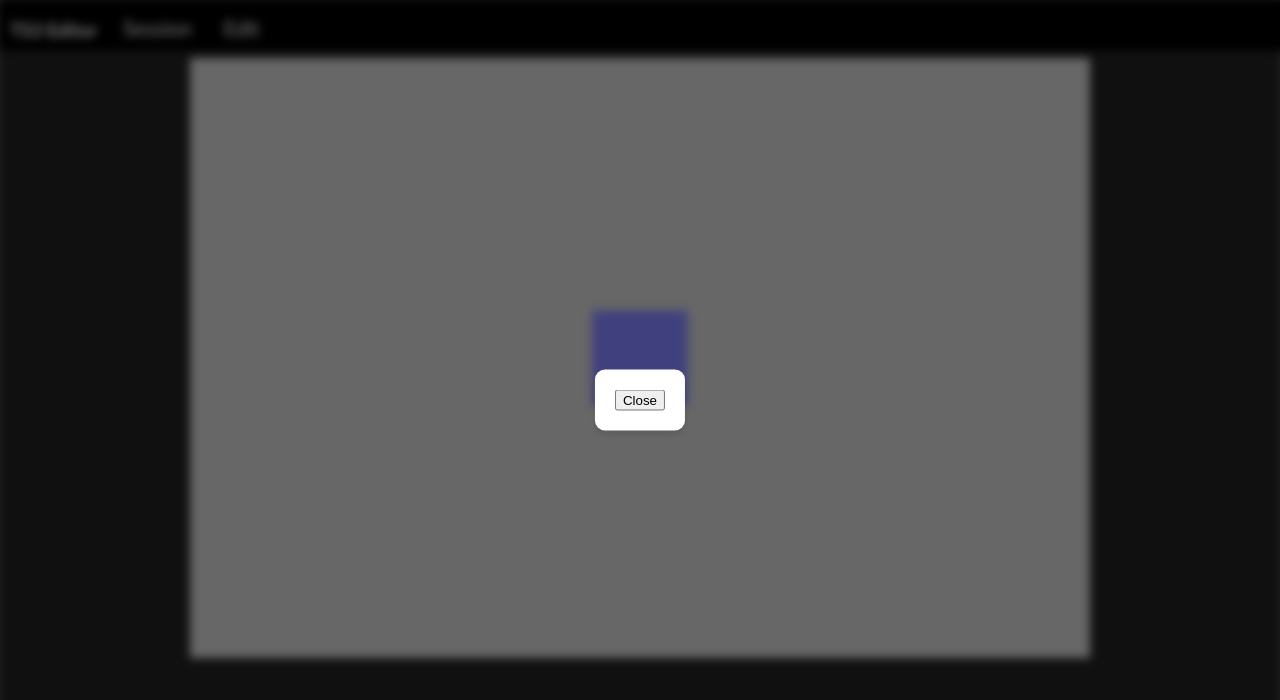
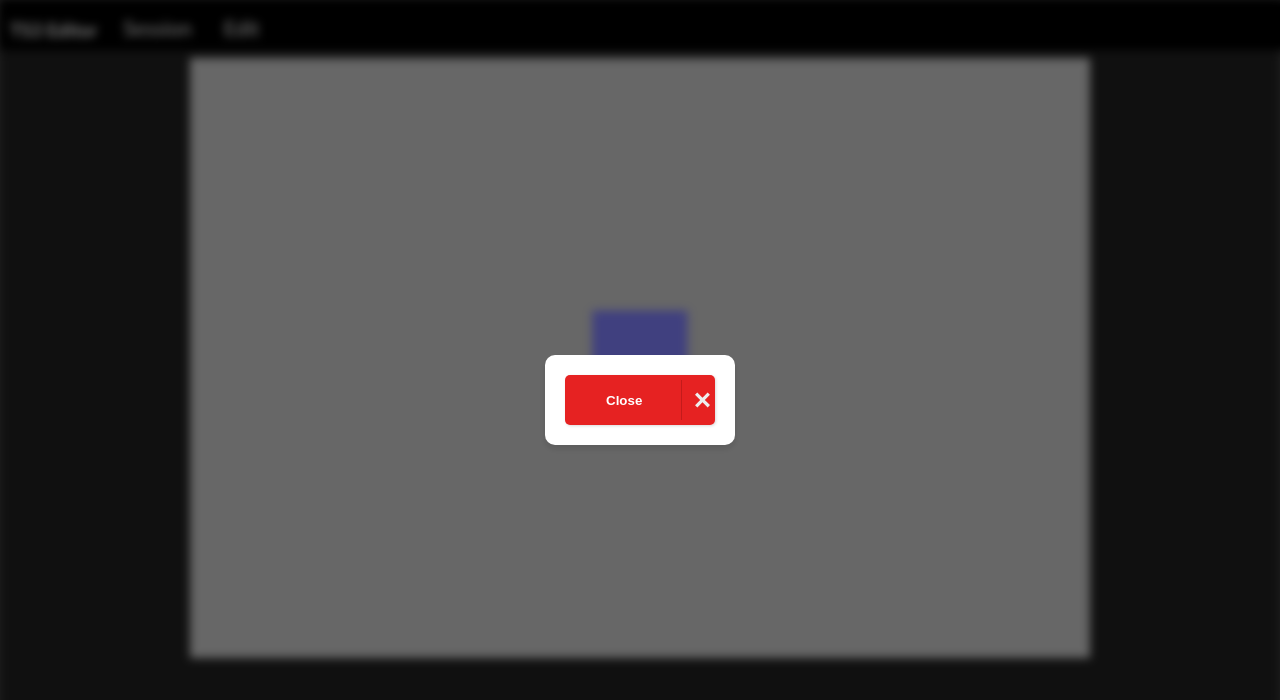
Before and after one commit to kybex11/TS3, a Nuxt app: page / in a window 1280 px wide. Both pictures are taken after a click on the button "Session". Shown: the top 700 px of the page. Built offline with nearby package versions, Linux system fonts and the light colour scheme.

Commit message:
Close Button Update

```diff
--- a/components/Editor.vue
+++ b/components/Editor.vue
@@ -8,7 +8,7 @@
                     <button @click="toggleSessionsButton">Session</button>
                 </div>
                 <div class="navbar-container-elements-right">
-                    <button> Edit</button>
+                    <button>Edit</button>
                 </div>
             </div>
         </div>
@@ -20,11 +20,71 @@
             </div>
         </div>
         <div class="popup-sessions-menu" v-if="isSessionToggleOpen">
-            <button @click="toggleSessionsButton">Close</button>
+            <button @click="toggleSessionsButton" class="noselect"><span class="text">Close</span><span class="icon"><svg xmlns="http://www.w3.org/2000/svg" width="24" height="24" viewBox="0 0 24 24"><path d="M24 20.188l-8.315-8.209 8.2-8.282-3.697-3.697-8.212 8.318-8.31-8.203-3.666 3.666 8.321 8.24-8.206 8.313 3.666 3.666 8.237-8.318 8.285 8.203z"></path></svg></span></button>
         </div>
     </div>
 </template>
 <style>
+.popup-sessions-menu button {
+    width: 150px;
+    height: 50px;
+    cursor: pointer;
+    display: flex;
+    align-items: center;
+    background: red;
+    border: none;
+    border-radius: 5px;
+    box-shadow: 1px 1px 3px rgba(0,0,0,0.15);
+    background: #e62222;
+   }
+
+   .popup-sessions-menu button, .popup-sessions-menu button span {
+    transition: 200ms;
+   }
+
+   .popup-sessions-menu button .text {
+    transform: translateX(35px);
+    color: white;
+    font-weight: bold;
+   }
+
+   .popup-sessions-menu button .icon {
+    position: absolute;
+    border-left: 1px solid #c41b1b;
+    transform: translateX(110px);
+    height: 40px;
+    width: 40px;
+    display: flex;
+    align-items: center;
+    justify-content: center;
+   }
+
+   .popup-sessions-menu button svg {
+    width: 15px;
+    fill: #eee;
+   }
+
+   .popup-sessions-menu button:hover {
+    background: #ff3636;
+   }
+
+   .popup-sessions-menu button:hover .text {
+    color: transparent;
+   }
+
+   .popup-sessions-menu button:hover .icon {
+    width: 150px;
+    border-left: none;
+    transform: translateX(0);
+   }
+
+   .popup-sessions-menu button:focus {
+    outline: none;
+   }
+
+   .popup-sessions-menu button:active .icon svg {
+    transform: scale(0.8);
+   }
 .overlay {
     position: fixed;
     top: 0;
```
